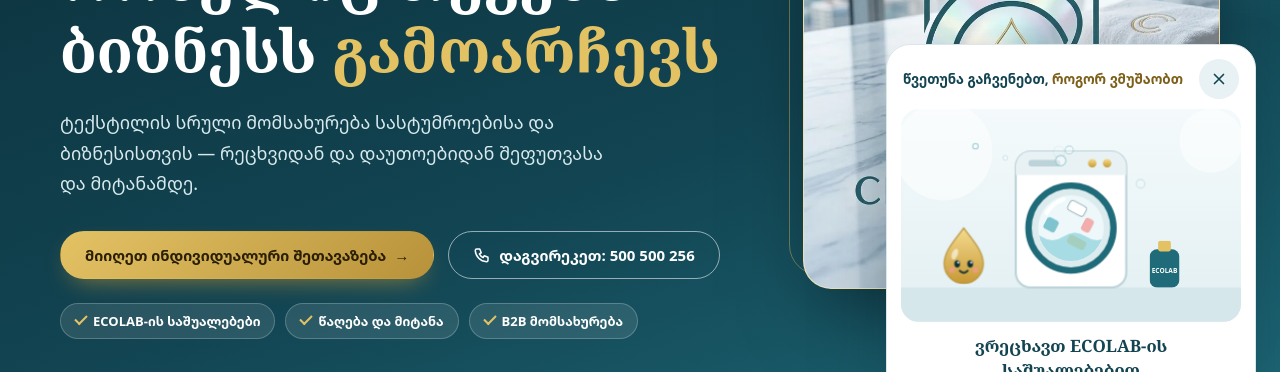
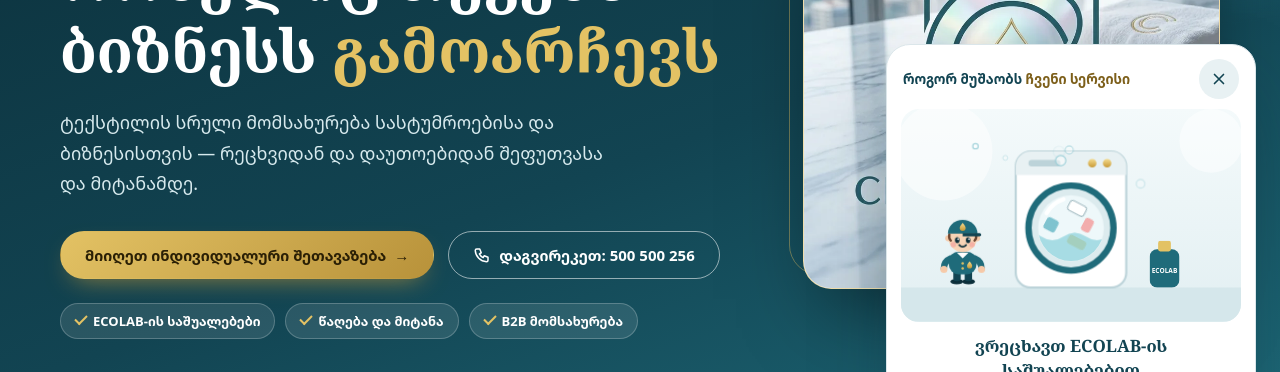
Before and after one commit to RezoGvelesiani/crystal-clean, a plain HTML site: page index.html in a window 1280 px wide. Shown: the part 330-702 px from the top of the page. Drawn offline with Linux system fonts and the light colour scheme.

Commit message:
Replace the drop mascot with a little worker in Crystal Clean uniform
The pop-up has no named character now: its title reads "how our
service works", and the process section button says the same.

Co-Authored-By: Claude Opus 5.5 <noreply@anthropic.com>
Claude-Session: https://claude.ai/code/session_01UBJrg1iap2TCx1PgSCWZRr

```diff
--- a/index.html
+++ b/index.html
@@ -226,7 +226,7 @@ footer{background:var(--teal-dd);color:#b4d2d8;font-size:14px}
 .js .reveal{opacity:0;transform:translateY(22px);transition:opacity .7s,transform .7s}
 .js .reveal.in{opacity:1;transform:none}
 .js .card.reveal.in{transition:transform .3s,box-shadow .3s,border-color .3s,opacity .7s}
-/* intro pop-up: Tsvetuna (the logo's drop) walks through the process */
+/* intro pop-up: a little Crystal Clean worker walks through the process */
 .intro{position:fixed;z-index:70;right:24px;bottom:24px;width:min(370px,calc(100% - 24px));background:#fff;border:1px solid var(--line);border-radius:24px;box-shadow:0 30px 70px -24px rgba(11,46,57,.5);padding:14px 14px 16px;opacity:0;visibility:hidden;transform:translateY(28px) scale(.96);transform-origin:bottom right;transition:transform .5s cubic-bezier(.2,.9,.25,1.15),opacity .35s,visibility .5s,bottom .3s}
 .intro.open{opacity:1;visibility:visible;transform:none}
 .intro-head{display:flex;align-items:center;justify-content:space-between;gap:10px;margin:0 2px 10px}
@@ -525,7 +525,7 @@ footer{background:var(--teal-dd);color:#b4d2d8;font-size:14px}
       <li><h3>ვაუთოებთ და ვფუთავთ</h3><p>დაუთოება, დახარისხება და შეფუთვა.</p></li>
       <li><h3>ვაბრუნებთ</h3><p>მოწესრიგებული ტექსტილი შეთანხმებული მიწოდებით.</p></li>
     </ol>
-    <div class="note"><p>* კონკრეტული ვადები და მომსახურების სიხშირე განისაზღვრება შეთანხმებით.</p><button class="open-intro" type="button" data-open-intro><svg viewBox="0 0 24 24" aria-hidden="true"><path d="M7 4.5v15l13-7.5z"/></svg>ნახეთ წვეთუნასთან ერთად</button></div>
+    <div class="note"><p>* კონკრეტული ვადები და მომსახურების სიხშირე განისაზღვრება შეთანხმებით.</p><button class="open-intro" type="button" data-open-intro><svg viewBox="0 0 24 24" aria-hidden="true"><path d="M7 4.5v15l13-7.5z"/></svg>ნახეთ, როგორ ვმუშაობთ</button></div>
   </div>
 </section>
 
@@ -610,7 +610,7 @@ footer{background:var(--teal-dd);color:#b4d2d8;font-size:14px}
 
 <aside class="intro" id="intro" role="dialog" aria-labelledby="intro-title" hidden>
   <div class="intro-head">
-    <p class="intro-kicker" id="intro-title">წვეთუნა გაჩვენებთ, <span>როგორ ვმუშაობთ</span></p>
+    <p class="intro-kicker" id="intro-title">როგორ მუშაობს <span>ჩვენი სერვისი</span></p>
     <button class="intro-x" type="button" id="intro-close" aria-label="დახურვა"><svg viewBox="0 0 24 24" aria-hidden="true"><path d="M6 6l12 12M18 6L6 18"/></svg></button>
   </div>
   <div class="stage" id="intro-stage" data-scene="0" aria-hidden="true">
@@ -619,11 +619,23 @@ footer{background:var(--teal-dd);color:#b4d2d8;font-size:14px}
         <linearGradient id="ig-gold" x1="0" y1="0" x2="0" y2="1"><stop offset="0" stop-color="#f4dc90"/><stop offset="1" stop-color="#c99a35"/></linearGradient>
         <clipPath id="ig-drum"><circle cx="160" cy="112" r="31"/></clipPath>
         <symbol id="buddy" viewBox="0 0 60 72">
-          <path d="M30 3C41 18 54 31 54 47a24 24 0 0 1-48 0C6 31 19 18 30 3z" fill="url(#ig-gold)" stroke="#b8923a" stroke-width="1.6"/>
-          <ellipse cx="19" cy="35" rx="3.6" ry="7" fill="#fff" opacity=".6" transform="rotate(22 19 35)"/>
-          <g class="b-eyes"><ellipse cx="22" cy="47" rx="3.5" ry="4.5" fill="#0b2e39"/><ellipse cx="38" cy="47" rx="3.5" ry="4.5" fill="#0b2e39"/><circle cx="23.3" cy="45.3" r="1.3" fill="#fff"/><circle cx="39.3" cy="45.3" r="1.3" fill="#fff"/></g>
-          <circle cx="15.5" cy="54.5" r="3.6" fill="#f29a9a" opacity=".65"/><circle cx="44.5" cy="54.5" r="3.6" fill="#f29a9a" opacity=".65"/>
-          <path d="M25 55.5q5 5 10 0" fill="none" stroke="#0b2e39" stroke-width="2.2" stroke-linecap="round"/>
+          <ellipse cx="24" cy="69.5" rx="6.5" ry="2.8" fill="#0b2e39"/><ellipse cx="36" cy="69.5" rx="6.5" ry="2.8" fill="#0b2e39"/>
+          <rect x="20.5" y="56" width="7.5" height="13" rx="3" fill="#124452"/><rect x="32" y="56" width="7.5" height="13" rx="3" fill="#124452"/>
+          <path d="M18 46q-7 3-7 10" fill="none" stroke="#1f6b7a" stroke-width="6.5" stroke-linecap="round"/><path d="M42 46q7 3 7 10" fill="none" stroke="#1f6b7a" stroke-width="6.5" stroke-linecap="round"/>
+          <circle cx="11" cy="57" r="3.6" fill="#f6c9a8"/><circle cx="49" cy="57" r="3.6" fill="#f6c9a8"/>
+          <rect x="16" y="39" width="28" height="23" rx="10" fill="#1f6b7a"/>
+          <path d="M24 40l6 6 6-6z" fill="#fff"/>
+          <path d="M37 49c1.6 2 2.6 3.2 2.6 4.5a2.6 2.6 0 0 1-5.2 0c0-1.3 1-2.5 2.6-4.5z" fill="url(#ig-gold)"/>
+          <circle cx="30" cy="51" r="1.3" fill="#e3c264"/><circle cx="30" cy="56" r="1.3" fill="#e3c264"/>
+          <circle cx="15.5" cy="25.5" r="3.2" fill="#f6c9a8"/><circle cx="44.5" cy="25.5" r="3.2" fill="#f6c9a8"/>
+          <circle cx="30" cy="25" r="14.5" fill="#f8d4b6"/>
+          <path d="M16.5 21.5c-.5 3 0 5 1.5 6.5M43.5 21.5c.5 3 0 5-1.5 6.5" fill="none" stroke="#6b4530" stroke-width="2.4" stroke-linecap="round"/>
+          <path d="M15 21a15 14 0 0 1 30 0z" fill="#1f6b7a"/>
+          <path d="M30 20.5h17c2.2 0 2.2 3.2 0 3.2H30z" fill="#124452"/>
+          <path d="M30 10c1.8 2.2 3 3.6 3 5a3 3 0 0 1-6 0c0-1.4 1.2-2.8 3-5z" fill="url(#ig-gold)"/>
+          <g class="b-eyes"><ellipse cx="24.5" cy="27.5" rx="2.3" ry="3" fill="#0b2e39"/><ellipse cx="35.5" cy="27.5" rx="2.3" ry="3" fill="#0b2e39"/><circle cx="25.3" cy="26.4" r=".9" fill="#fff"/><circle cx="36.3" cy="26.4" r=".9" fill="#fff"/></g>
+          <circle cx="20.5" cy="32" r="2.8" fill="#f29a9a" opacity=".6"/><circle cx="39.5" cy="32" r="2.8" fill="#f29a9a" opacity=".6"/>
+          <path d="M26.5 32.5q3.5 3.6 7 0" fill="none" stroke="#0b2e39" stroke-width="1.8" stroke-linecap="round"/>
         </symbol>
         <symbol id="van" viewBox="0 0 136 60" overflow="visible">
           <rect x="0" y="4" width="96" height="44" rx="9" fill="#1f6b7a"/>
@@ -658,13 +670,13 @@ footer{background:var(--teal-dd);color:#b4d2d8;font-size:14px}
           <use href="#van" width="136" height="60"/>
           <g class="wheel"><circle cx="26" cy="50" r="10" fill="#0b2e39"/><circle cx="26" cy="50" r="4" fill="#e3c264"/><rect x="25" y="41" width="2" height="5" fill="#e3c264"/></g>
           <g class="wheel"><circle cx="112" cy="50" r="10" fill="#0b2e39"/><circle cx="112" cy="50" r="4" fill="#e3c264"/><rect x="111" y="41" width="2" height="5" fill="#e3c264"/></g>
-          <use class="rock" href="#buddy" x="58" y="-30" width="28" height="34"/>
+          <use class="rock" href="#buddy" x="54" y="-40" width="36" height="44"/>
         </g></g>
       </g>
 
       <!-- 2: washing -->
       <g class="sc sc2">
-        <use class="bounce" href="#buddy" x="36" y="112" width="46" height="55"/>
+        <use class="bounce" href="#buddy" x="30" y="100" width="56" height="67"/>
         <rect x="108" y="40" width="104" height="128" rx="14" fill="#fff" stroke="#bcd3d9" stroke-width="2"/>
         <path d="M108 54a14 14 0 0 1 14-14h76a14 14 0 0 1 14 14v8H108z" fill="#e8f1f3"/>
         <rect x="120" y="48" width="30" height="6" rx="3" fill="#bcd3d9"/>
@@ -686,8 +698,8 @@ footer{background:var(--teal-dd);color:#b4d2d8;font-size:14px}
 
       <!-- 3: drying and ironing -->
       <g class="sc sc3">
-        <use class="bounce" href="#buddy" x="256" y="44" width="40" height="48"/>
-        <use class="spark" style="--d:.2s" href="#spark" x="240" y="44" width="14" height="14"/>
+        <use class="bounce" href="#buddy" x="252" y="34" width="50" height="60"/>
+        <use class="spark" style="--d:.2s" href="#spark" x="236" y="36" width="14" height="14"/>
         <path d="M40 142h240" stroke="#1f6b7a" stroke-width="6" stroke-linecap="round"/>
         <path d="M110 145l-20 23M210 145l20 23" stroke="#124452" stroke-width="4" stroke-linecap="round"/>
         <rect x="60" y="120" width="200" height="20" rx="4" fill="#fff" stroke="#c9dce1" stroke-width="1.5"/>
@@ -710,7 +722,7 @@ footer{background:var(--teal-dd);color:#b4d2d8;font-size:14px}
         <g class="tw" style="--d:0s"><rect x="40" y="150" width="96" height="17" rx="6" fill="#fff" stroke="#c9dce1" stroke-width="1.5"/><rect x="40" y="156" width="96" height="3" fill="#bfe3ea"/></g>
         <g class="tw" style="--d:.3s"><rect x="40" y="133" width="96" height="17" rx="6" fill="#fff" stroke="#c9dce1" stroke-width="1.5"/><rect x="40" y="139" width="96" height="3" fill="#f0d79f"/></g>
         <g class="tw" style="--d:.6s"><rect x="40" y="116" width="96" height="17" rx="6" fill="#fff" stroke="#c9dce1" stroke-width="1.5"/><rect x="40" y="122" width="96" height="3" fill="#bfe3ea"/></g>
-        <g class="tw" style="--d:.9s"><use class="bounce" href="#buddy" x="66" y="70" width="40" height="48"/></g>
+        <g class="tw" style="--d:.9s"><use class="bounce" href="#buddy" x="62" y="60" width="50" height="60"/></g>
         <path d="M170 120h104v48H170z" fill="#e7c88a" stroke="#b8923a" stroke-width="2"/>
         <path d="M170 120l-12-14h44l10 14M274 120l12-14h-44l-10 14" fill="#f0d79f" stroke="#b8923a" stroke-width="2" stroke-linejoin="round"/>
         <g class="label"><rect x="179" y="131" width="86" height="26" rx="5" fill="#fff" stroke="#1f6b7a" stroke-width="1.6"/><text x="222" y="148" font-size="9" font-weight="700" fill="#124452" text-anchor="middle">სასტუმრო · 40 ც.</text></g>
@@ -726,7 +738,7 @@ footer{background:var(--teal-dd);color:#b4d2d8;font-size:14px}
           <use href="#van" width="136" height="60"/>
           <g class="wheel"><circle cx="26" cy="50" r="10" fill="#0b2e39"/><circle cx="26" cy="50" r="4" fill="#e3c264"/><rect x="25" y="41" width="2" height="5" fill="#e3c264"/></g>
           <g class="wheel"><circle cx="112" cy="50" r="10" fill="#0b2e39"/><circle cx="112" cy="50" r="4" fill="#e3c264"/><rect x="111" y="41" width="2" height="5" fill="#e3c264"/></g>
-          <use class="rock" href="#buddy" x="58" y="-30" width="28" height="34"/>
+          <use class="rock" href="#buddy" x="54" y="-40" width="36" height="44"/>
           <g transform="translate(116 14)"><g class="parcel"><rect x="0" y="0" width="22" height="18" rx="3" fill="#e7c88a" stroke="#b8923a" stroke-width="1.6"/><path d="M0 6h22" stroke="#b8923a" stroke-width="1.6"/><use href="#spark" x="16" y="-10" width="10" height="10"/></g></g>
         </g></g>
       </g>
```
